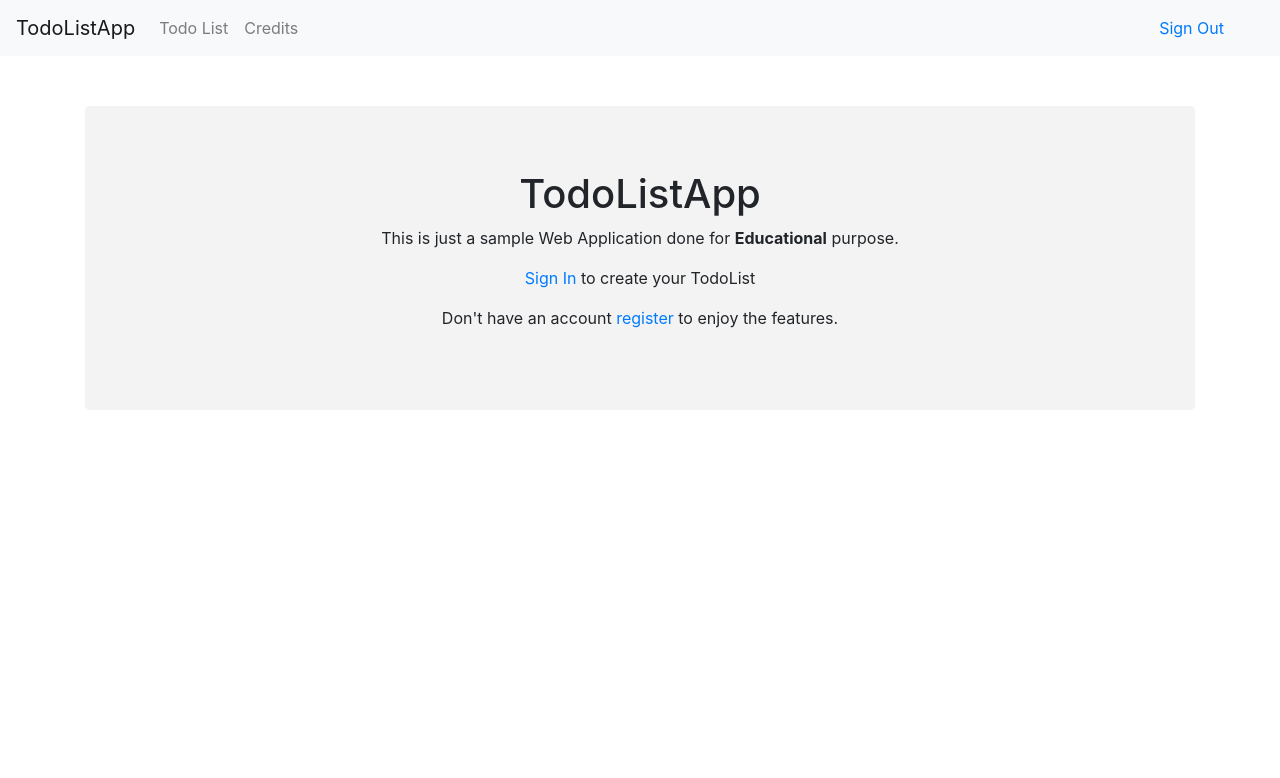
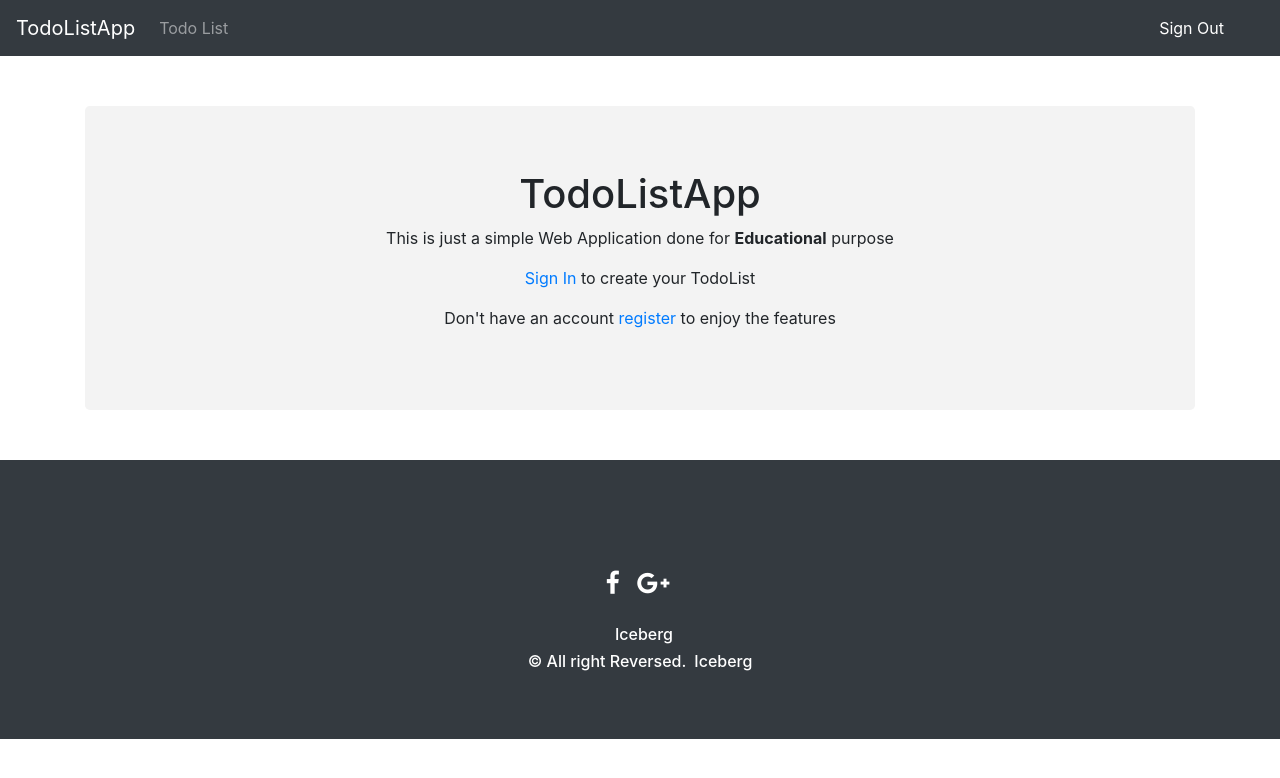
Before and after one commit to SudharshanShanmugasundaram/TodoListApp, a Flask app: page / in a window 1280 px wide. Shown: the top 778 px of the page. Run offline with Flask 2, Linux system fonts and the light colour scheme; the visitor is signed in with stand-in values (Sample User, id 1); parts of the project's set-up code (start-up, migrations or seed data) failed here and were passed over; some libraries are stand-ins or nearby versions.

Commit message:
Basic UI and Functionalities finished

```diff
--- /dev/null
+++ b/static/src/footer.css
@@ -0,0 +1,75 @@
+/* Footer */
+@import url('https://maxcdn.bootstrapcdn.com/font-awesome/4.7.0/css/font-awesome.min.css');
+section {
+    padding: 60px 0;
+}
+
+section .section-title {
+    text-align: center;
+    color: #007b5e;
+    margin-bottom: 50px;
+    text-transform: uppercase;
+}
+#footer {
+    background: #007b5e !important;
+}
+#footer h5{
+	padding-left: 10px;
+    border-left: 3px solid #eeeeee;
+    padding-bottom: 6px;
+    margin-bottom: 20px;
+    color:#ffffff;
+}
+#footer a {
+    color: #ffffff;
+    text-decoration: none !important;
+    background-color: transparent;
+    -webkit-text-decoration-skip: objects;
+}
+#footer ul.social li{
+	padding: 3px 0;
+}
+#footer ul.social li a i {
+    margin-right: 5px;
+	font-size:25px;
+	-webkit-transition: .5s all ease;
+	-moz-transition: .5s all ease;
+	transition: .5s all ease;
+}
+#footer ul.social li:hover a i {
+	font-size:30px;
+	margin-top:-10px;
+}
+#footer ul.social li a,
+#footer ul.quick-links li a{
+	color:#ffffff;
+}
+#footer ul.social li a:hover{
+	color:#eeeeee;
+}
+#footer ul.quick-links li{
+	padding: 3px 0;
+	-webkit-transition: .5s all ease;
+	-moz-transition: .5s all ease;
+	transition: .5s all ease;
+}
+#footer ul.quick-links li:hover{
+	padding: 3px 0;
+	margin-left:5px;
+	font-weight:700;
+}
+#footer ul.quick-links li a i{
+	margin-right: 5px;
+}
+#footer ul.quick-links li:hover a i {
+    font-weight: 700;
+}
+
+@media (max-width:767px){
+	#footer h5 {
+    padding-left: 0;
+    border-left: transparent;
+    padding-bottom: 0px;
+    margin-bottom: 10px;
+}
+}
--- a/templates/homepage.html
+++ b/templates/homepage.html
@@ -4,9 +4,9 @@
 <div class="container" style="margin:50px auto;">
   <div class="jumbotron" style="text-align:center;background: #f3f3f3;">
     <h1>TodoListApp</h1>
-    <p>This is just a sample Web Application done for <strong>Educational</strong> purpose.</p>
+    <p>This is just a simple Web Application done for <strong>Educational</strong> purpose</p>
     <p><a href="/login"> Sign In </a> to create your TodoList</p>
-    <p>Don't have an account <a href="/register">register</a> to enjoy the features.</p>
+    <p>Don't have an account <a href="/register">register</a> to enjoy the features</p>
   </div>
 </div>
 {% endblock %}
--- a/templates/layout.html
+++ b/templates/layout.html
@@ -8,11 +8,13 @@
   <script src="{{url_for('static',filename='src/js/bootstrap.min.js')}}"></script>
   <link href="https://stackpath.bootstrapcdn.com/bootstrap/4.1.1/css/bootstrap.min.css" type="text/css" rel="stylesheet">
   <link href="https://netdna.bootstrapcdn.com/bootstrap/4.1.1/css/bootstrap.min.css" rel="stylesheet" type="text/css">
+  <script src="https://cdnjs.cloudflare.com/ajax/libs/jquery/3.2.1/jquery.min.js"></script>
   <meta charset="utf-8">
   <link rel="shortcut icon" href="{{url_for('static',filename='Images/favicon.ico')}}" >
+  <link rel="stylesheet" type="text/css" href="{{url_for('static',filename='src/footer.css')}}">
 </head>
 <header>
-      <nav class="navbar navbar-expand-lg navbar-light bg-light">
+      <nav class="navbar navbar-expand-lg navbar-dark bg-dark">
         {% if session.logged_in %}
     <a class="navbar-brand" href="/dashboard">TodoListApp</a>
     {% else %}
@@ -28,9 +30,6 @@
         <li class="nav-item">
           <a class="nav-link" href="/todolistitems">Todo List </a>
         </li>
-        <li class="nav-item">
-          <a class="nav-link" href="/credits">Credits</a>
-        </li>
         {% endif %}
       </ul>
     </div>
@@ -38,14 +37,14 @@
     <ul class="nav navbar-nav navbar-right">
       {% if session["logged_in"] %}
 				<li style="margin-right:40px;">
-					<a href="/logout"> Sign Out <span class="caret"></span></a>
+					<a href="/logout" style="color:#ffffff;"> Sign Out <span class="caret"></span></a>
 				</li>
       {% else %}
       <li style="margin-right:40px;">
-        <a href="/login" > Sign In <span class="caret"></span></a>
+        <a href="/login" style="color:#ffffff;"> Sign In <span class="caret"></span></a>
       </li>
       <li style="margin-right:40px;">
-        <a href="/register">Register</a>
+        <a href="/register" style="color:#ffffff;">Register</a>
       </li>
       {% endif %}
 			</ul>
@@ -72,7 +71,7 @@
        {% endif %}
   {% endwith %}
 
-  {% block body%}
+  {% block body %}
   {% endblock %}
 
   {% block index %}
@@ -84,6 +83,25 @@
   {% block homepage %}
   {% endblock %}
 
-
+  <section id="footer" style="background-color: #343a40!important;">
+  		<div class="container">
+  			<div class="row">
+  				<div class="col-xs-12 col-sm-12 col-md-12 mt-2 mt-sm-5">
+  					<ul class="list-unstyled list-inline social text-center">
+  						<li class="list-inline-item"><a href="https://www.facebook.com/SudharshanShanmugasundaram" target="_blank"><i class="fa fa-facebook"></i></a></li>
+  						<li class="list-inline-item"><a href="https://plus.google.com/u/0/102534154094732006029" target="_blank"><i class="fa fa-google-plus"></i></a></li>
+  					</ul>
+  				</div>
+  				</hr>
+  			</div>
+  			<div class="row">
+  				<div class="col-xs-12 col-sm-12 col-md-12 mt-2 mt-sm-2 text-center text-white">
+  					<p class="h6"><a class="text-green ml-2" href="https://sudharshanshanmugasundaram.github.io/" target="_blank">Iceberg</a></p>
+  					<p class="h6">&copy All right Reversed.<a class="text-green ml-2" href="https://sudharshanshanmugasundaram.github.io/" target="_blank">Iceberg</a></p>
+  				</div>
+  				</hr>
+  			</div>
+  		</div>
+  	</section>
 </body>
 </html>
--- a/templates/todolist.html
+++ b/templates/todolist.html
@@ -3,12 +3,12 @@
 {% block body %}
 <div class="container" style="margin:50px auto;">
   <table class="table table-striped" style="text-align:center;">
-      <tr style="border:2px solid blue;color:lightgreen;">
+      <tr style="border:2px solid #191c1b;color:#191c1be !important;">
         <th>Tasks</th>
       </tr>
       {% for todo in tasks %}
         <tr>
-          <td><strong>{{ todo[2] }}</strong></td>
+          <td>{{ todo[2] }}</td>
         </tr>
       {% endfor %}
   </table>
```
